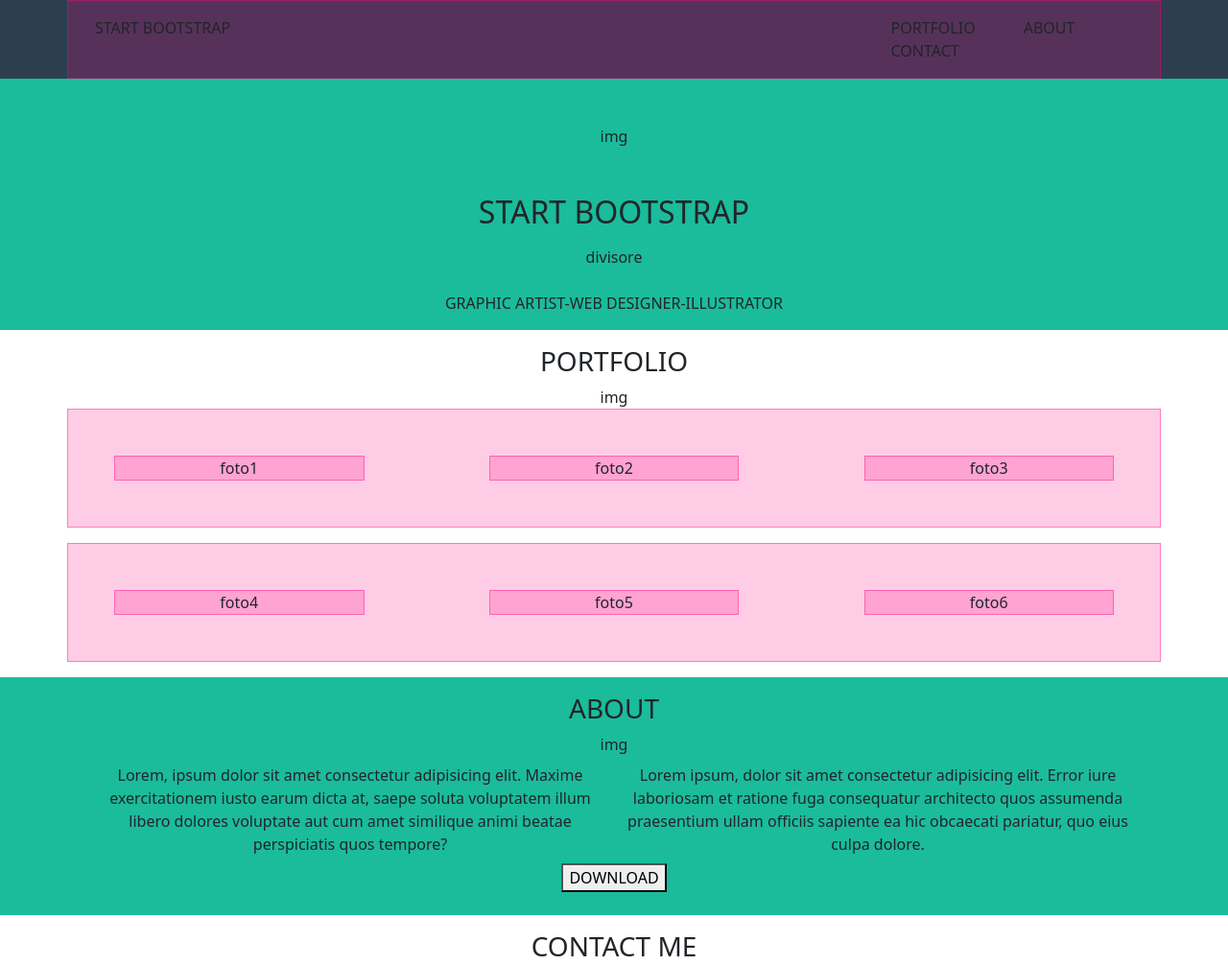
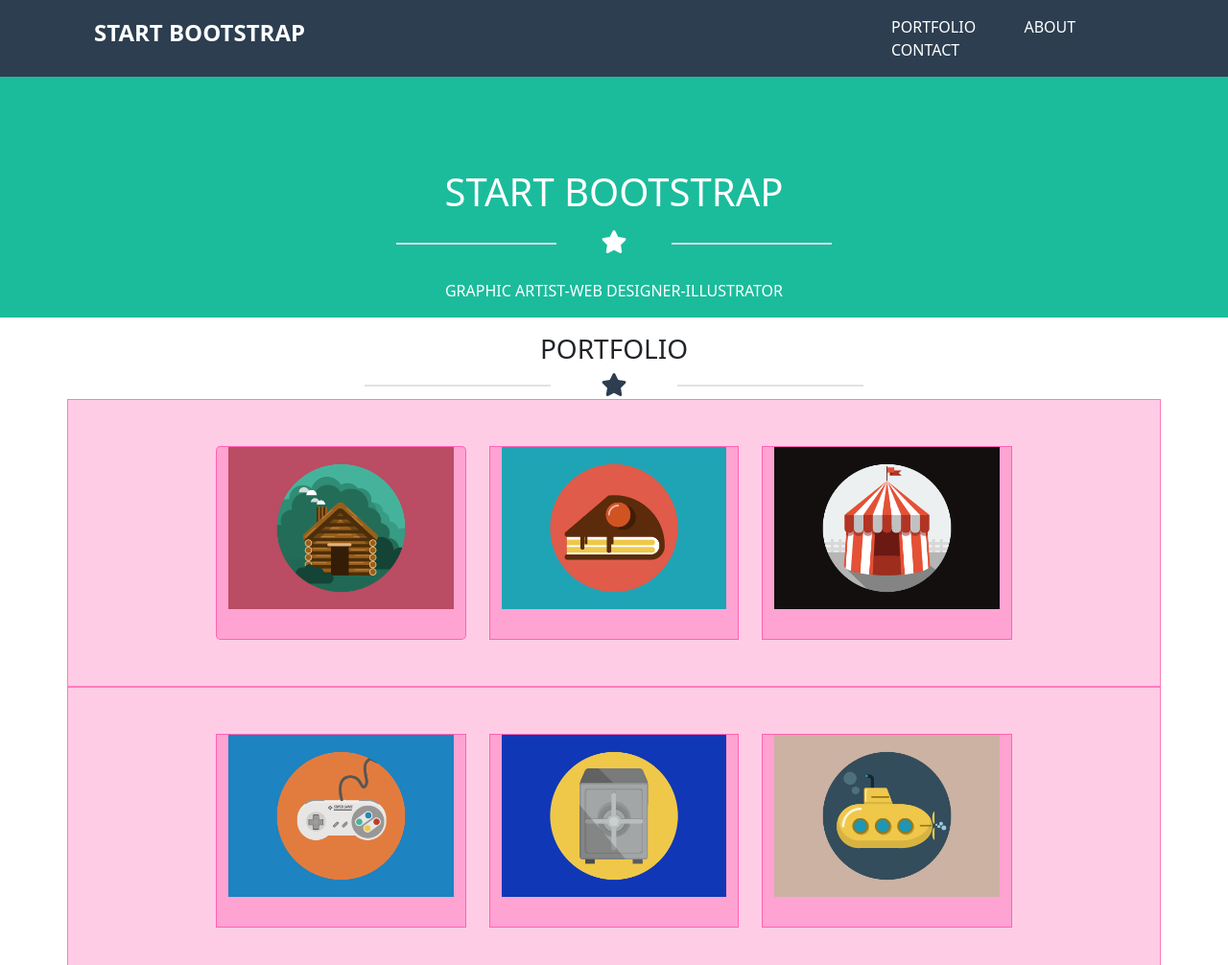
Before and after one commit to niccov/html-css-bootstrap-freelancer, a plain HTML site: page index.html in a window 1280 px wide. Shown: the top 1006 px of the page at 96% size. Drawn offline with nearby package versions, Linux system fonts and the light colour scheme.

Commit message:
image in grid

```diff
--- a/css/style.css
+++ b/css/style.css
@@ -10,3 +10,15 @@ nav{
 .jumbo, .section-2{
     background-color: #1ABC9C;
 }
+
+.section-1 div:first-of-type{
+    color: #2C3E50;
+}
+
+#avatar-image{
+    max-height: 200px;
+}
+
+.my-col-inner{
+    min-height: 200px;
+}
--- a/index.html
+++ b/index.html
@@ -4,18 +4,20 @@
     <meta charset="UTF-8">
     <meta http-equiv="X-UA-Compatible" content="IE=edge">
     <meta name="viewport" content="width=device-width, initial-scale=1.0">
-    <title>Document</title>
+    <title>Bootstrap</title>
 <!-- bootstrap style -->
     <link href="https://cdn.jsdelivr.net/npm/bootstrap@5.0.2/dist/css/bootstrap.min.css" rel="stylesheet" integrity="sha384-EVSTQN3/azprG1Anm3QDgpJLIm9Nao0Yz1ztcQTwFspd3yD65VohhpuuCOmLASjC" crossorigin="anonymous">
 <!-- /bootstrap style -->
+
+<link rel="stylesheet" href="https://cdnjs.cloudflare.com/ajax/libs/font-awesome/6.2.1/css/all.min.css" integrity="sha512-MV7K8+y+gLIBoVD59lQIYicR65iaqukzvf/nwasF0nqhPay5w/9lJmVM2hMDcnK1OnMGCdVK+iQrJ7lzPJQd1w==" crossorigin="anonymous" referrerpolicy="no-referrer" />
 
     <link rel="stylesheet" href="css/style.css">
 </head>
 <body>
     <nav>
-      <div class="container debug">
+      <div class="container text-white">
          <div class="row d-flex justify-content-between p-3">
-             <div class="col-3">START BOOTSTRAP</div>
+             <div class="col-3 fw-bold fs-4">START BOOTSTRAP</div>
 
              <div class="col-3">
                 <div class="row">
@@ -32,10 +34,20 @@
         <!-- jumbo -->
         <div class="jumbo">
             <div class="container">
-                <div class="row d-flex flex-column text-center">
-                  <div class="col p-5">img</div>
-                  <div class="col"><h2>START BOOTSTRAP</h2></div>
-                  <div class="col p-2">divisore</div>
+                <div class="row d-flex flex-column text-center text-white">
+                  <div class="col p-5" id="avatar-image">
+                    <!-- <img src="img/avatar.svg" class="img-fluid" alt="avatar"> -->
+                  </div>
+                  <div class="col"><h2 class="fs-1">START BOOTSTRAP</h2></div>
+
+                  <div class="col p-2">
+                     <div class="row d-flex justify-content-center align-items-center">
+                         <div class="col-2"><div class="border"></div></div>
+                         <div class="col-1"><i class="fa-solid fa-star fs-4"></i></div>
+                         <div class="col-2"><div class="border"></div></div>
+                     </div>
+                  </div>
+
                   <div class="col p-3">GRAPHIC ARTIST-WEB DESIGNER-ILLUSTRATOR</div>
                 </div>
             </div>
@@ -45,18 +57,36 @@
         <!-- section 1 -->
         <div class="section-1 text-center pt-3 pb-3">
              <h3>PORTFOLIO</h3>
-             <div>img</div>
+
+             <div class="row d-flex justify-content-center align-items-center">
+                <div class="col-2"><div class="border"></div></div>
+                <div class="col-1"><i class="fa-solid fa-star fs-4"></i></div>
+                <div class="col-2"><div class="border"></div></div>
+             </div>
+
              <div class="container">
-                <div class="row debug p-5 d-flex justify-content-between">
-                    <div class="col-3 debug">foto1</div>
-                    <div class="col-3 debug">foto2</div>
-                    <div class="col-3 debug">foto3</div>
+                <div class="row debug p-5 d-flex justify-content-center gap-4">
+                    <div class="col-3 debug rounded-3">
+                        <div class="my-col-inner"><img src="img/cabin.png" class="img-fluid" alt="cabin"></div>
+                    </div>
+                    <div class="col-3 debug">
+                        <div class="my-col-inner"><img src="img/cake.png" class="img-fluid" alt="cake"></div>
+                    </div>
+                    <div class="col-3 debug">
+                        <div class="my-col-inner"><img src="img/circus.png" class="img-fluid" alt="circus"></div>
+                    </div>
                 </div>
 
-                <div class="row debug p-5 d-flex justify-content-between mt-3">
-                    <div class="col-3 debug">foto4</div>
-                    <div class="col-3 debug">foto5</div>
-                    <div class="col-3 debug">foto6</div>
+                <div class="row debug p-5 d-flex justify-content-center gap-4">
+                    <div class="col-3 debug">
+                        <div class="my-col-inner"><img src="img/game.png" class="img-fluid" alt="game"></div>
+                    </div>
+                    <div class="col-3 debug">
+                        <div class="my-col-inner"><img src="img/safe.png" class="img-fluid" alt="safe"></div>
+                    </div>
+                    <div class="col-3 debug">
+                        <div class="my-col-inner"><img src="img/submarine.png" class="img-fluid" alt="submarine"></div>
+                    </div>
                 </div>
              </div>
         </div>
```
Also changed, not shown: img/cabin.png (added), img/cake.png (added), img/circus.png (added), img/game.png (added), img/safe.png (added), img/submarine.png (added).
